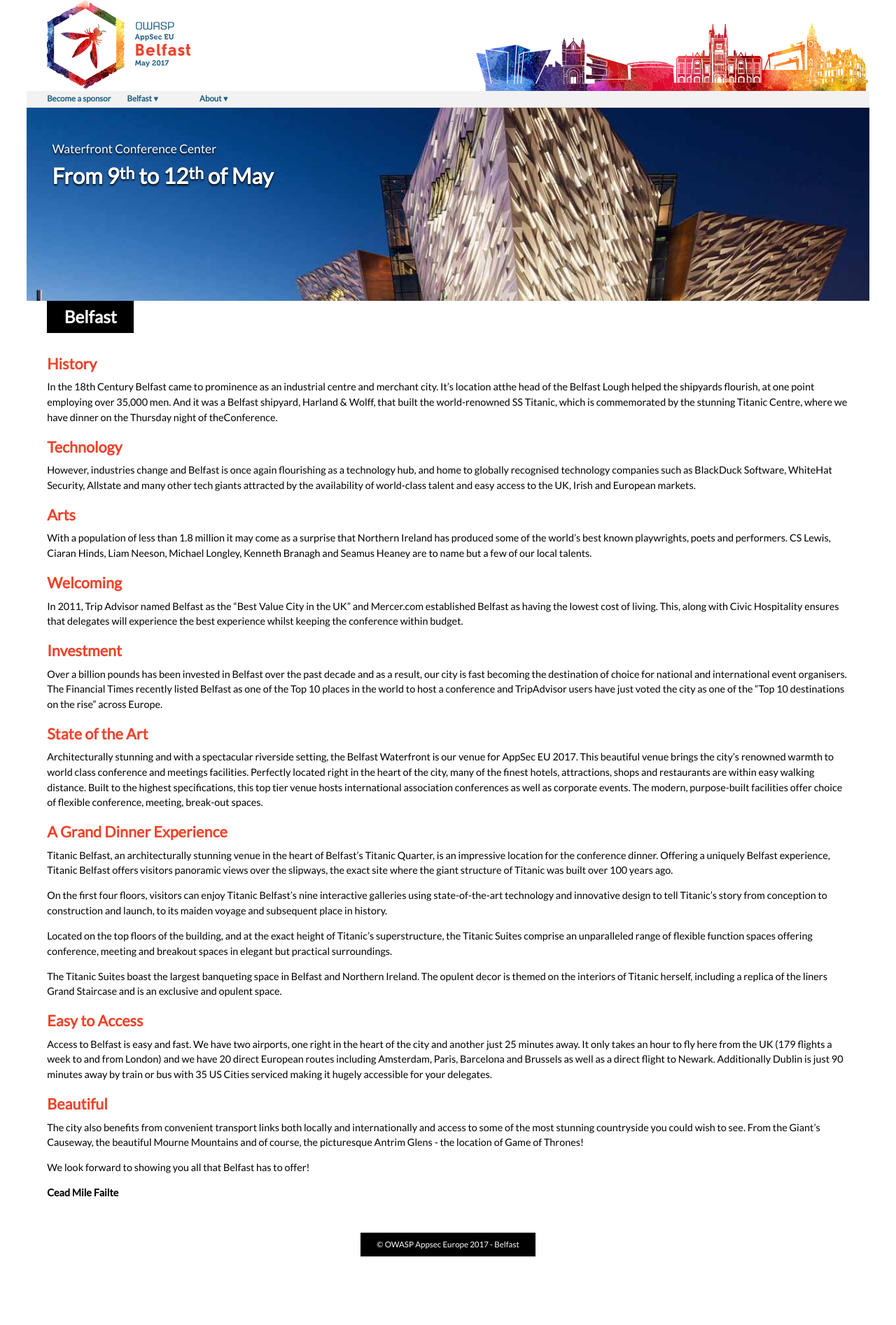
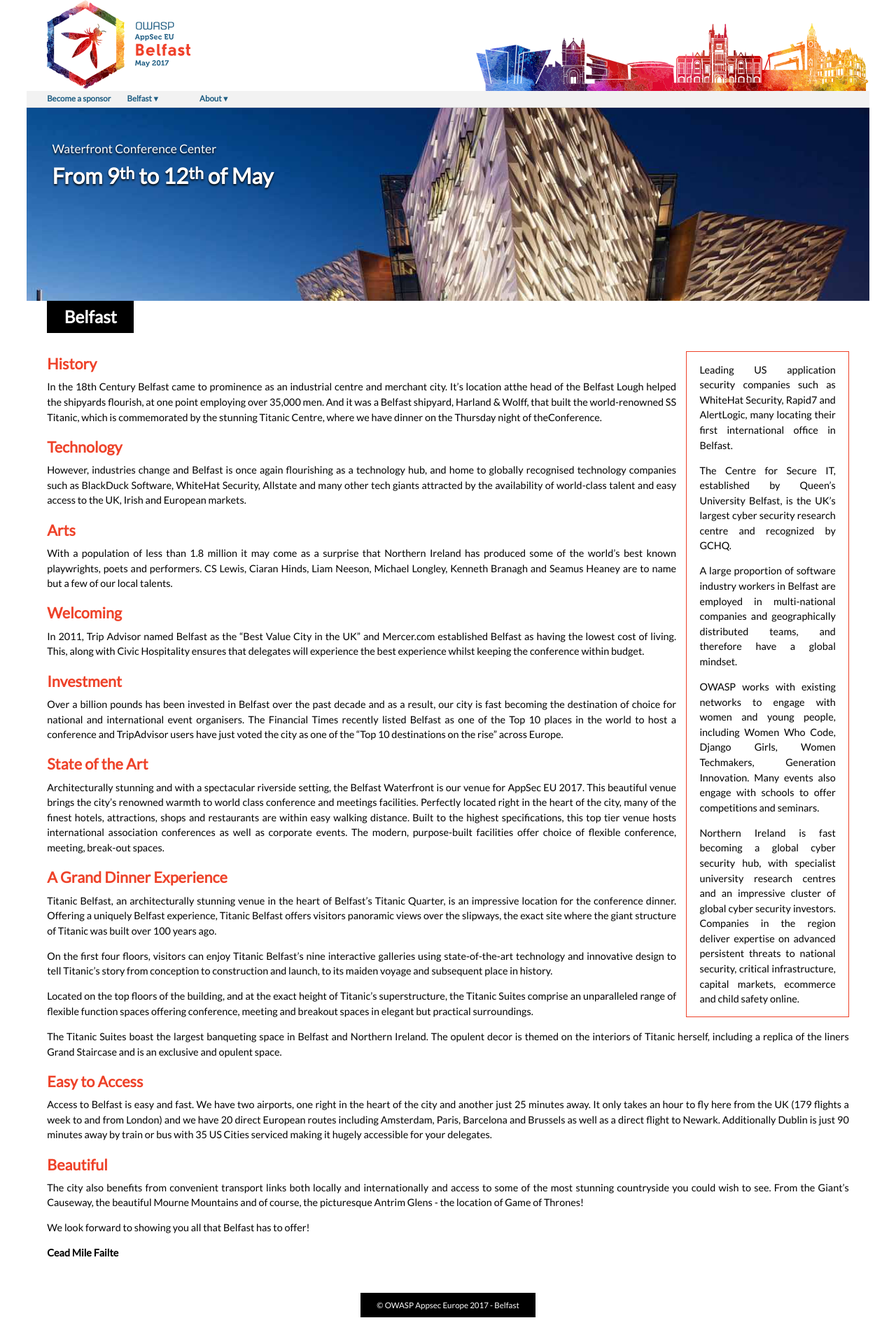
Before and after one commit to OWASP/AppSecEurope2017, a Jekyll site: the page built from belfast/index.md, in a window 1280 px wide. Shown: the whole page at 70% size. Built offline with Jekyll 4.4.1, drawn with Linux system fonts in a browser that asks for light colours; before the commit the page ends 1808 px from its top, so only the background shows below that.

Commit message:
adding sidebar and justifying text

```diff
--- a/assets/css/style.scss
+++ b/assets/css/style.scss
@@ -198,6 +198,24 @@
 	min-height: 20em;
 	padding: 0em 2em;
 	line-height: 1.5em;
+	text-align: justify;
+
+	aside {
+		float: right;
+		width: 20%;
+		min-width: 16em;
+		text-align: justify;
+		margin-top: 5em;
+		border: 1px solid $orange;
+		margin-left: 1em;
+		margin-bottom: 1em;
+		ul {
+			list-style: none;
+		}
+		li {
+			margin: 1em 0em;
+		}
+	}
 
 	hr {
 		margin-left: -2em;
--- a/belfast/index.md
+++ b/belfast/index.md
@@ -3,6 +3,17 @@
 ---
 
 # {{page.title}}
+
+<aside>
+<ul>
+<li>Leading US application security companies such as WhiteHat Security, Rapid7 and AlertLogic, many locating their first international office in Belfast.</li>
+<li>The Centre for Secure IT, established by Queen’s University Belfast, is the UK’s largest cyber security research centre and recognized by GCHQ.</li>
+<li>A large proportion of software industry workers in Belfast are employed in multi-national companies and geographically distributed teams, and therefore have a global mindset.</li>
+<li>OWASP works with existing networks to engage with women and young people, including Women Who Code, Django Girls, Women Techmakers, Generation Innovation. Many events also engage with schools to offer competitions and seminars.</li>
+<li>Northern Ireland is fast becoming a global cyber security hub, with specialist university research centres and an impressive cluster of global cyber security investors. Companies in the region deliver expertise on advanced persistent threats to national security, critical infrastructure, capital markets, ecommerce and child safety online.</li>
+</ul>
+</aside>
+
 
 ## History
 
```
